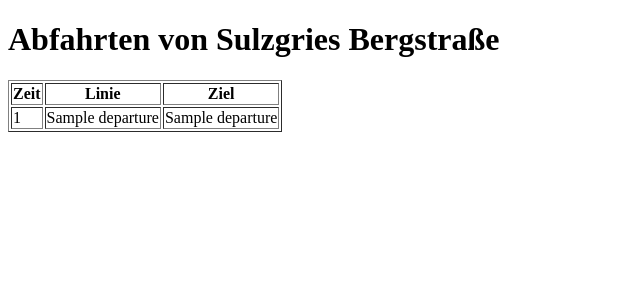
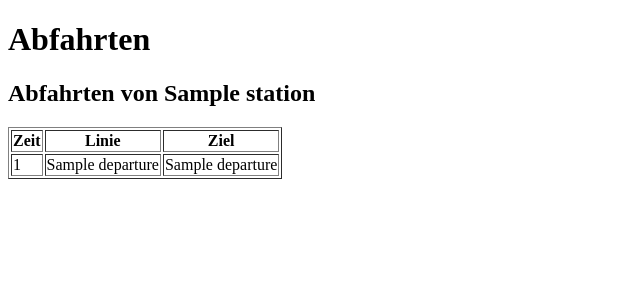
Before and after one commit to PatrickMayerHdM/TransportDashboard, a Flask app: template templates/index.html in a window 1280 px wide. Shown: the top 300 px of the page, without its empty margins (0-640 px from the left). Run offline with Flask 3, Linux system fonts and the light colour scheme; the template is opened without the code that fills it: most values are stand-ins (such as "Sample title", 1, 10 or a date in 2020).

Commit message:
Mehrere Abfahrstafeld gleichzeitig.

```diff
--- a/app.py
+++ b/app.py
@@ -1,12 +1,24 @@
-from flask import Flask, render_template
-from DM_Monitor_API import get_departures  # Stelle sicher, dass der Import korrekt ist
+from flask import Flask, render_template, request
+from DM_Monitor_API import get_departures
 
 app = Flask(__name__)
 
+# Liste von Haltestellen
+stations = {
+    "Sulzgries Bergstraße": "de:08116:4118",
+    "Esslingen (N)": "de:08116:7800",
+    "Sulzgries Maienwalterstraße": "de:08116:4112:0:4",
+}
+
 @app.route('/')
 def index():
-    departures = get_departures()
-    return render_template('index.html', departures=departures)
+    all_departures = {}  # Dictionary, um Abfahrten für jede Haltestelle zu speichern
+
+    # Abfahrten für jede Haltestelle abrufen
+    for station_name, station_code in stations.items():
+        all_departures[station_name] = get_departures(station_code)
+
+    return render_template('index.html', all_departures=all_departures, stations=stations)
 
 if __name__ == "__main__":
     app.run(debug=True)
--- a/templates/index.html
+++ b/templates/index.html
@@ -6,7 +6,11 @@
     <title>Abfahrten</title>
 </head>
 <body>
-    <h1>Abfahrten von Sulzgries Bergstraße</h1>
+    <h1>Abfahrten</h1>
+
+    {% if all_departures %}
+        {% for station, departures in all_departures.items() %}
+            <h2>Abfahrten von {{ station }}</h2>
             <table border="1">
                 <tr>
                     <th>Zeit</th>
@@ -21,5 +25,7 @@
                 </tr>
                 {% endfor %}
             </table>
+        {% endfor %}
+    {% endif %}
 </body>
 </html>
```
Also changed, not shown: DM_Monitor_API.py (+8 -11 lines). Lines whose indentation alone changed are shown as unchanged.
